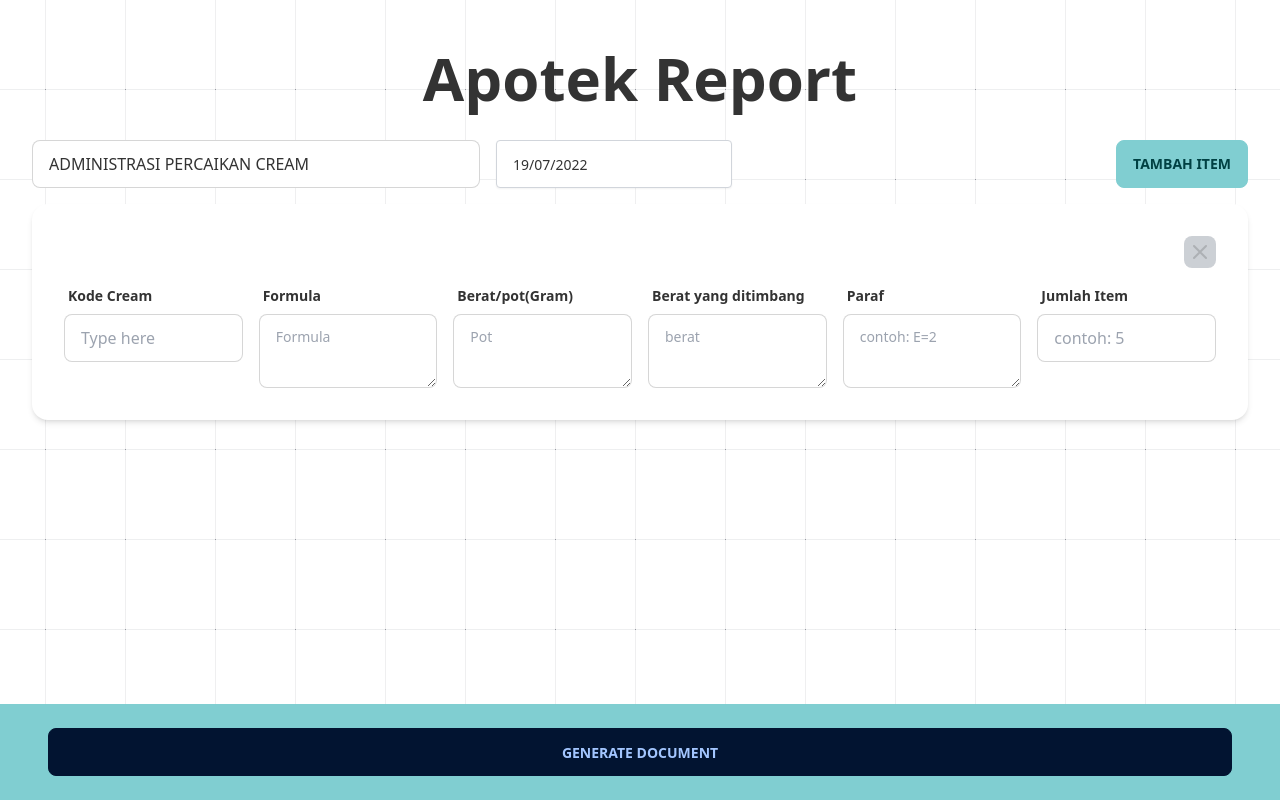
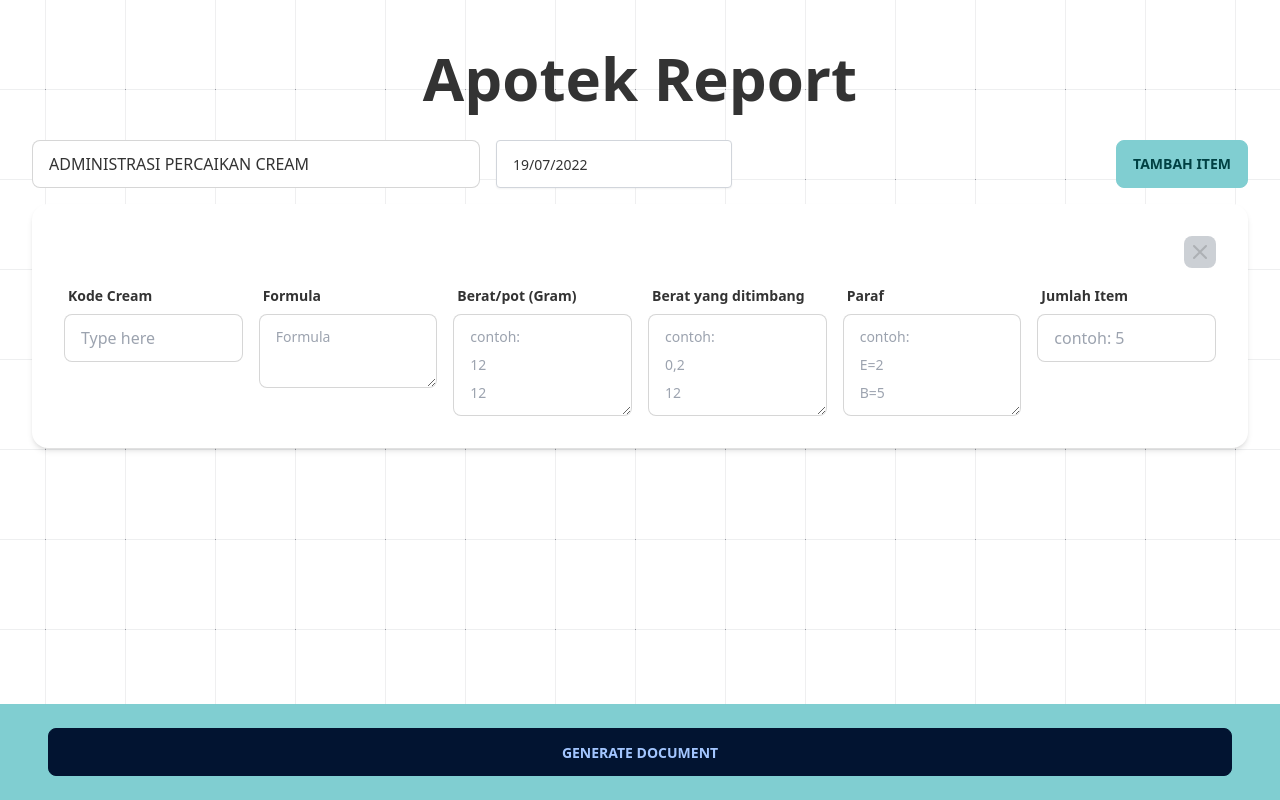
Before and after one commit to irsyaadbp/apotek-report, a React (Vite) app: page / in a window 1280 px wide. Built offline with nearby package versions, Linux system fonts and the light colour scheme.

Commit message:
fix: placeholder example

```diff
--- a/src/App.jsx
+++ b/src/App.jsx
@@ -478,14 +478,15 @@ function App() {
 
               <div className="form-control w-full max-w-xs">
                 <label className="label font-bold">
-                  <span className="label-text">Berat/pot(Gram)</span>
+                  <span className="label-text">Berat/pot (Gram)</span>
                 </label>
                 <textarea
                   value={item.pot}
                   onChange={onChange(index)}
                   name="pot"
                   className="textarea textarea-bordered"
-                  placeholder="Pot"
+                  placeholder={`contoh:\n12\n12`}
+                  rows={3}
                 ></textarea>
               </div>
               <div className="form-control w-full max-w-xs">
@@ -497,7 +498,8 @@ function App() {
                   onChange={onChange(index)}
                   name="berat"
                   className="textarea textarea-bordered"
-                  placeholder="berat"
+                  placeholder={`contoh:\n0,2\n12`}
+                  rows={3}
                 ></textarea>
               </div>
 
@@ -510,7 +512,8 @@ function App() {
                   onChange={onChange(index)}
                   name="paraf"
                   className="textarea textarea-bordered"
-                  placeholder="contoh: E=2"
+                  placeholder={`contoh:\nE=2\nB=5`}
+                  rows={3}
                 ></textarea>
               </div>
 
```
